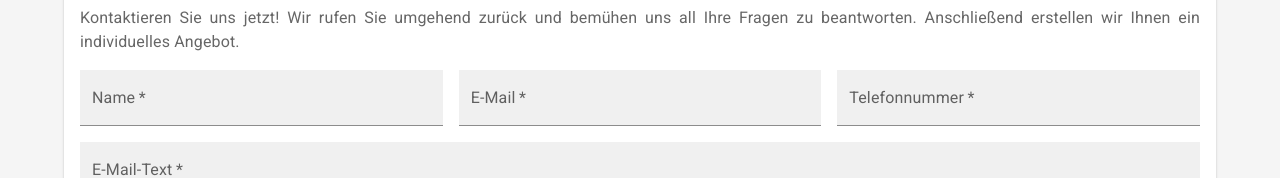
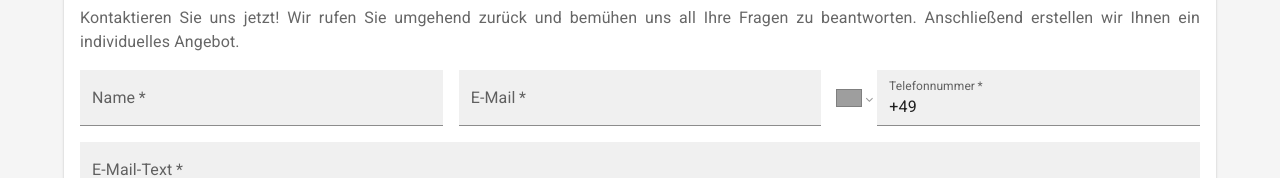
Before and after one commit to sufius/dada-clean-pfalz, a React (Create React App) app: page / in a window 1280 px wide. Shown: the part 2186-2364 px from the top of the page. Built offline with nearby package versions, Linux system fonts and the light colour scheme; grey boxes are pictures that could not be loaded.

Commit message:
fix form validation add notification bar

```diff
--- a/package.json
+++ b/package.json
@@ -10,9 +10,15 @@
     "@types/material-ui": "^0.21.9",
     "@types/react": "latest",
     "@types/react-dom": "latest",
+    "body-parser": "^1.19.0",
+    "express": "^4.17.1",
+    "express-validator": "^6.12.1",
     "history": "^5.0.1",
+    "nodemailer": "^6.6.3",
     "react": "latest",
     "react-dom": "latest",
+    "react-hook-form": "^6.15.8",
+    "react-phone-number-input": "^3.1.26",
     "react-player": "^2.9.0",
     "react-router-dom": "^5.2.0",
     "react-scripts": "latest",
--- /dev/null
+++ b/src/components/DcpPhoneInput.js
@@ -0,0 +1,53 @@
+import React, { forwardRef, useRef, useState } from "react";
+import { useFormContext } from "react-hook-form";
+import { TextField } from "@material-ui/core";
+import { isPossiblePhoneNumber } from "react-phone-number-input";
+import PhoneInputWithCountry from "react-phone-number-input/react-hook-form";
+import "react-phone-number-input/style.css";
+
+const PhoneComponent = forwardRef((rest, ref) => {
+  const [value, setValue] = useState();
+  return (
+    <TextField
+      {...rest}
+      id={rest.name}
+      name={rest.name}
+      value={rest.value}
+      onChange={rest.onChange}
+      inputRef={ref}
+      variant="filled"
+      error={!!rest?.errors.mobile}
+      helperText={rest?.errors.mobile ? rest?.errors.mobile?.message : ""}
+    />
+  );
+});
+
+function DcpPhoneInput() {
+  const PhoneInputRef = useRef(null);
+  const { control, errors } = useFormContext();
+  return (
+    <PhoneInputWithCountry
+      key="mobile"
+      name="mobile"
+      international
+      control={control}
+      defaultCountry="DE"
+      label="Telefonnummer"
+      required
+      ref={PhoneInputRef}
+      inputComponent={PhoneComponent}
+      withCountryCallingCode
+      rules={{
+        required: "Sie müssen eine Telefonnummer eingeben",
+        validate: value => {
+          return value && isPossiblePhoneNumber(value)
+            ? undefined
+            : "Ungültige Telefonnummer";
+        }
+      }}
+      errors={errors}
+    />
+  );
+}
+
+export default React.memo(DcpPhoneInput);
--- a/src/pages/Home/Home.tsx
+++ b/src/pages/Home/Home.tsx
@@ -20,7 +20,7 @@ import MenuIcon from "@material-ui/icons/Menu";
 import Tabs from "@material-ui/core/Tabs";
 import Tab from "@material-ui/core/Tab";
 import { Link } from "react-router-dom";
-import { useForm, SubmitHandler } from "react-hook-form";
+import { useForm, SubmitHandler, FormProvider } from "react-hook-form";
 import Typography from "@material-ui/core/Typography";
 import Paper from "@material-ui/core/Paper";
 import Card from "@material-ui/core/Card";
@@ -29,8 +29,10 @@ import CardContent from "@material-ui/core/CardContent";
 import CardMedia from "@material-ui/core/CardMedia";
 import CardActions from "@material-ui/core/CardActions";
 import TextField from "@material-ui/core/TextField";
+import Alert from "@material-ui/core/Alert";
 import DcpCarousel from "../../components/DcpCarousel";
 import Hero from "../../components/Hero";
+import DcpPhoneInput from "../../components/DcpPhoneInput";
 
 const drawerWidth = 240;
 
@@ -39,6 +41,13 @@ type Inputs = {
   email: string;
   mobile: string;
   emailText: string;
+};
+
+const defaultValues = {
+  name: "",
+  email: "",
+  mobile: "+49",
+  emailText: ""
 };
 
 const Home: FC = () => {
@@ -58,12 +67,19 @@ const Home: FC = () => {
     });
   };
 
+  const [submitted, setSubmitted] = React.useState(false);
+  const methods = useForm<Inputs>({
+    defaultValues,
+    mode: "all",
+    reValidateMode: "onBlur"
+  });
+
   const {
     register,
     handleSubmit,
     watch,
     formState: { errors, isValid }
-  } = useForm<Inputs>({ mode: "onChange" });
+  } = methods;
 
   const onSubmit: SubmitHandler<Inputs> = data => {
     const requestOptions = {
@@ -71,9 +87,8 @@ const Home: FC = () => {
       headers: { "Content-Type": "application/json" },
       body: JSON.stringify(data)
     };
-    fetch("/request/quotation", requestOptions)
-      .then(data => {
-        console.log(data);
+    fetch("/request/quotation", requestOptions).then(data => {
+      setSubmitted(true);
     });
   };
 
@@ -337,6 +352,7 @@ const Home: FC = () => {
             >
               GRATIS ANGEBOT EINHOLEN
             </Typography>
+            <FormProvider {...methods}>
               <Box
                 component="form"
                 noValidate
@@ -355,10 +371,12 @@ const Home: FC = () => {
                     align="justify"
                   />
                   <CardContent>
+                    {!submitted ? (
                       <Grid container spacing={2}>
                         <Grid item xs={12} md={4}>
                           <TextField
-                        {...register("name", { required: true })}
+                            name="name"
+                            inputRef={register({ required: true })}
                             error={Boolean(errors.name)}
                             helperText={
                               Boolean(errors.name) &&
@@ -373,7 +391,8 @@ const Home: FC = () => {
                         </Grid>
                         <Grid item xs={12} md={4}>
                           <TextField
-                        {...register("email", {
+                            name="email"
+                            inputRef={register({
                               required: true,
                               pattern: /^[A-Z0-9._%+-]+@[A-Z0-9.-]+\.[A-Z]{2,4}$/i
                             })}
@@ -390,27 +409,12 @@ const Home: FC = () => {
                           />
                         </Grid>
                         <Grid item xs={12} md={4}>
-                      <TextField
-                        error={Boolean(errors.mobile)}
-                        helperText={
-                          Boolean(errors.emailText) &&
-                          "Sie müssen eine Telefonnummer eingeben"
-                        }
-                        label="Telefonnummer"
-                        fullWidth
-                        required
-                        variant="filled"
-                        type="tel"
-                        placeholder="0176 123 456 78"
-                        {...register("mobile", {
-                          required: true,
-                          maxLength: 15
-                        })}
-                      />
+                          <DcpPhoneInput />
                         </Grid>
                         <Grid item xs={12}>
                           <TextField
-                        {...register("emailText", { required: true })}
+                            name="emailText"
+                            inputRef={register({ required: true })}
                             error={Boolean(errors.emailText)}
                             helperText={
                               Boolean(errors.emailText) &&
@@ -427,7 +431,14 @@ const Home: FC = () => {
                           />
                         </Grid>
                       </Grid>
+                    ) : (
+                      <Alert severity="success">
+                        Nachricht erfolgreich gesendet! Vielen Dank für Ihre
+                        Anfrage. Wir werden uns umgehend bei Ihnen melden.
+                      </Alert>
+                    )}
                   </CardContent>
+                  {!submitted ? (
                     <CardActions
                       sx={{
                         p: 2,
@@ -443,8 +454,10 @@ const Home: FC = () => {
                         Anfrage senden
                       </Button>
                     </CardActions>
+                  ) : null}
                 </Card>
               </Box>
+            </FormProvider>
           </Element>
         </Container>
       </Element>
```
Also changed, not shown: src/setupProxy.js (+5 -5 lines), 2 other files (tests, documents, lock files or other folders). Lines whose indentation alone changed are shown as unchanged.
